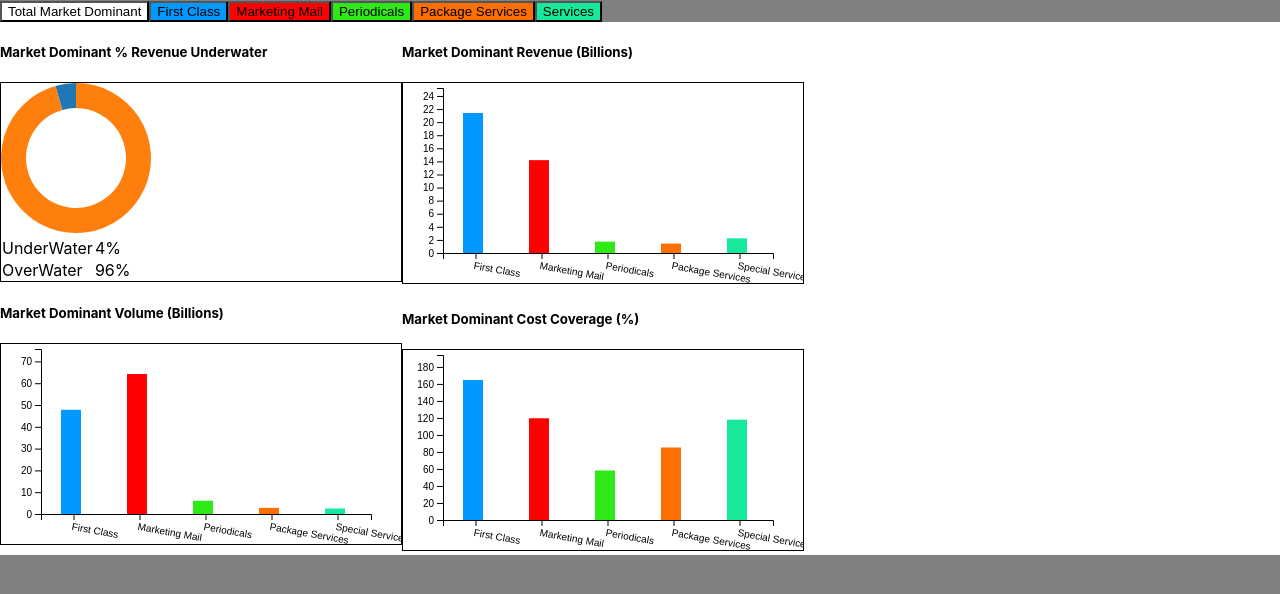
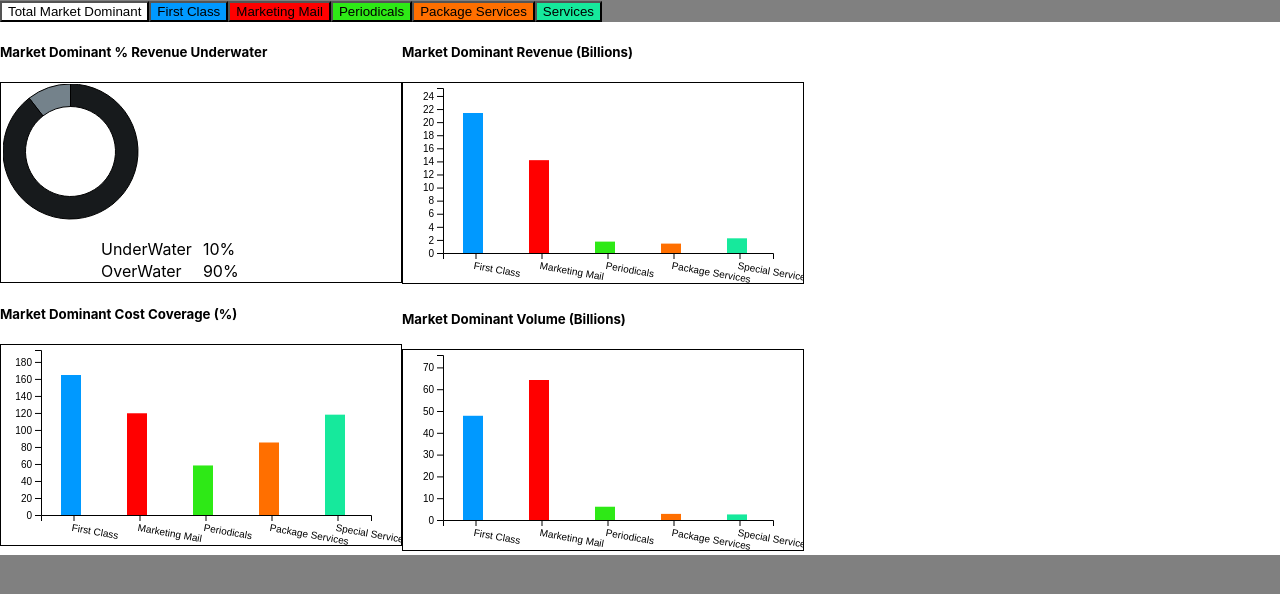
Before and after one commit to MattTheEconomist/Timer_in_react, a React (Create React App) app: page / in a window 1280 px wide. Shown: the top 594 px of the page. Built offline with nearby package versions, Linux system fonts and the light colour scheme.

Commit message:
we just need to style at this point

```diff
--- a/src/App.js
+++ b/src/App.js
@@ -73,13 +73,8 @@ function App() {
         //underwater products have less saturation
         let barColorList = []
 
-
-        function generateColorList(){
-        for(let i=0; i<ccData.length; i++){
-          if(ccData[i]>100){
-            barColorList.push(baseColor[selectedClass])
-          }else{
-            let temp = baseColor[selectedClass]
+        function generateUnderwaterColor(colorIn){
+          let temp = colorIn
             temp = String(temp)
              temp = temp.toString()
              temp = temp.split(",")
@@ -93,7 +88,19 @@ function App() {
             newSaturation = newSaturation.toString()+"%"
             temp[1] = newSaturation
             temp = temp.join(",")
-            barColorList.push(temp)
+            return temp
+
+        }
+
+
+        function generateColorList(){
+        for(let i=0; i<ccData.length; i++){
+          if(ccData[i]>100){
+            barColorList.push(baseColor[selectedClass])
+          }else{
+
+
+            barColorList.push(generateUnderwaterColor(baseColor[selectedClass]))
           }
         }
       }
@@ -122,12 +129,53 @@ function App() {
         overWater = overWaterTemp.map(row=> row.Revenue).reduce((a,b)=>a+b)
       }
 
-      // // pie data component wont let me reformat data once its passed in :(
-      let pieData = [underWater, overWater]
+     // pie data component wont let me reformat data once its passed in :(
+
+      let pieData = []
+      let pieDataPct = []
+
+      if(selectedClass==="TotalMarketDominant"){
+        let over2 = fullData.filter(row=>row.CostCoverage>1)
+        let over3 = over2.map(row=>row.Revenue).reduce((a,b)=>a+b)
+        let revFromTotalRowsOver = 45255
+        over3 = over3 - revFromTotalRowsOver
+        let totalMdOver = over3
+
+
+        let under2 = fullData.filter(row=>row.CostCoverage<1)
+        let under3 = under2.map(row=>row.Revenue).reduce((a,b)=>a+b)
+        let revFromTotalRowsUnder = 1194
+        under3 = under3 - revFromTotalRowsUnder
+        let totalMdUnder = under3
+
+        pieData = [totalMdUnder, totalMdOver]
+        let sumRev = [totalMdUnder+ totalMdOver]
+        pieDataPct = [totalMdUnder/sumRev, totalMdOver/sumRev]
+        pieDataPct  = pieDataPct.map(val=>(val.toFixed(2)*100)+'%')
+
+
+      }else{
+      pieData = [underWater, overWater]
       let sumRev = [overWater+underWater]
-      let pieDataPct = [underWater/sumRev, overWater/sumRev]
+       pieDataPct = [underWater/sumRev, overWater/sumRev]
       pieDataPct  = pieDataPct.map(val=>(val.toFixed(2)*100)+'%')
 
+      }
+
+
+      //pie color scheme matches that of bar charts
+      let pieDataColors = []
+      if(selectedClass==="TotalMarketDominant"){
+        let mdColorOverwater = 'hsla(204, 9%, 50%, 1)'
+        let mdColorUnderwater ='hsla(204, 9%, 10%, 1)'
+
+        pieDataColors.push( mdColorOverwater)
+        pieDataColors.push(mdColorUnderwater)
+
+      }else{
+        pieDataColors.push(generateUnderwaterColor(baseColor[selectedClass]))
+        pieDataColors.push(baseColor[selectedClass])
+      }
 
 
 
@@ -160,15 +208,17 @@ function App() {
 
     <div className="chartArea">
         <div className="leftArea">
-            <Pie className="pieChart" size={150} values={pieData} percents={pieDataPct} title={titles[selectedClass].underPie}/>
+            <Pie className="pieChart" size={135} values={pieData} percents={pieDataPct} title={titles[selectedClass].underPie}  pieDataColors = {pieDataColors}/>
+            <Bar   className ="barChart" width={400} height={200} labels={productData} values={ccData} title={titles[selectedClass].ccBar} currentClass={specialClass} baseColor={baseColor[selectedClass]}  barColorList={barColorList}/>
 
-            <Bar   className ="barChart" width={400} height={200} labels={productData} values={volData} title={titles[selectedClass].volBar} currentClass={specialClass}baseColor={baseColor[selectedClass]}  barColorList={barColorList}/>
+
 
       </div>
         <div className="barArea">
 
         <Bar   className ="barChart" width={400} height={200} labels={productData} values={revData} title={titles[selectedClass].revBar} currentClass={specialClass} baseColor={baseColor[selectedClass]} barColorList={barColorList}/>
-          <Bar   className ="barChart" width={400} height={200} labels={productData} values={ccData} title={titles[selectedClass].ccBar} currentClass={specialClass} baseColor={baseColor[selectedClass]}  barColorList={barColorList}/>
+        <Bar   className ="barChart" width={400} height={200} labels={productData} values={volData} title={titles[selectedClass].volBar} currentClass={specialClass}baseColor={baseColor[selectedClass]}  barColorList={barColorList}/>
+
 
       </div>
         <div className="barArea">
--- a/src/charts/pie.js
+++ b/src/charts/pie.js
@@ -3,24 +3,16 @@ import { sum } from 'd3';
 
 import React, {useState, useEffect, useRef} from 'react';
 
-export default function Pie({size, values, title, percents}){
-
-    const [fractions, setFractions] = useState([])
+export default function Pie({size, values, title, percents, pieDataColors}){
 
 
     const ref = useRef()
 
-    //used for table
-    let sumRev ;
-    let pctList =[]
 
 
 
     useEffect(()=>{
         const svg = d3.select(ref.current)
-            //      .attr("width", 300)
-            //     .attr("height", 200)
-
 
 
             drawChart()
@@ -48,6 +40,7 @@ export default function Pie({size, values, title, percents}){
                         // .style("border", "1px solid black")
 
 
+
         const innerRadius  = size/3
         const outerRadius = size/2
         let arc = d3.arc()
@@ -65,11 +58,15 @@ export default function Pie({size, values, title, percents}){
                   .attr("id", (d,i)=>{return d})
 
 
+
             arcs.append("path")
             .attr("fill", function(d, i) {
-                return color(i);
+                // return color(i);
+                return pieDataColors[i]
             })
             .attr("d", arc)
+            .attr("stroke", "black")
+
 
             // arcs.append("text")
             //     .attr("transform", d=>{
@@ -90,15 +87,15 @@ export default function Pie({size, values, title, percents}){
     <h5>{title}</h5>
 
     <div id="pieContainer">
-            <svg ref={ref}/>
-            <tbody id="pieTable">
+            <svg ref={ref} style={{marginTop:"1px", marginLeft: "2px"}}/>
+            <tbody id="pieTable"  >
                 <tr>
-                    <td>UnderWater</td>
-                    <td>   {'  '+percents[0]}</td>
+                    <td style={{paddingLeft: "100px"}}>UnderWater</td>
+                    <td className="pctCol" style={{paddingLeft: "10px"}}>{percents[0]}</td>
                 </tr>
                 <tr>
-                    <td>OverWater</td>
-                    <td>{'  '+percents[1]}</td>
+                    <td style={{paddingLeft: "100px"}}>OverWater</td>
+                    <td className="pctCol" style={{paddingLeft: "10px"}}>{percents[1]}</td>
                 </tr>
             </tbody>
 
--- a/src/index.css
+++ b/src/index.css
@@ -51,7 +51,8 @@ code {
 }
 
 #pieTable{
-  padding: 20px
+  padding: 20px;
+  margin-top: 20px
 }
 
 #TotalMDBtn{
```
Also changed, not shown: src/CRA.csv.
